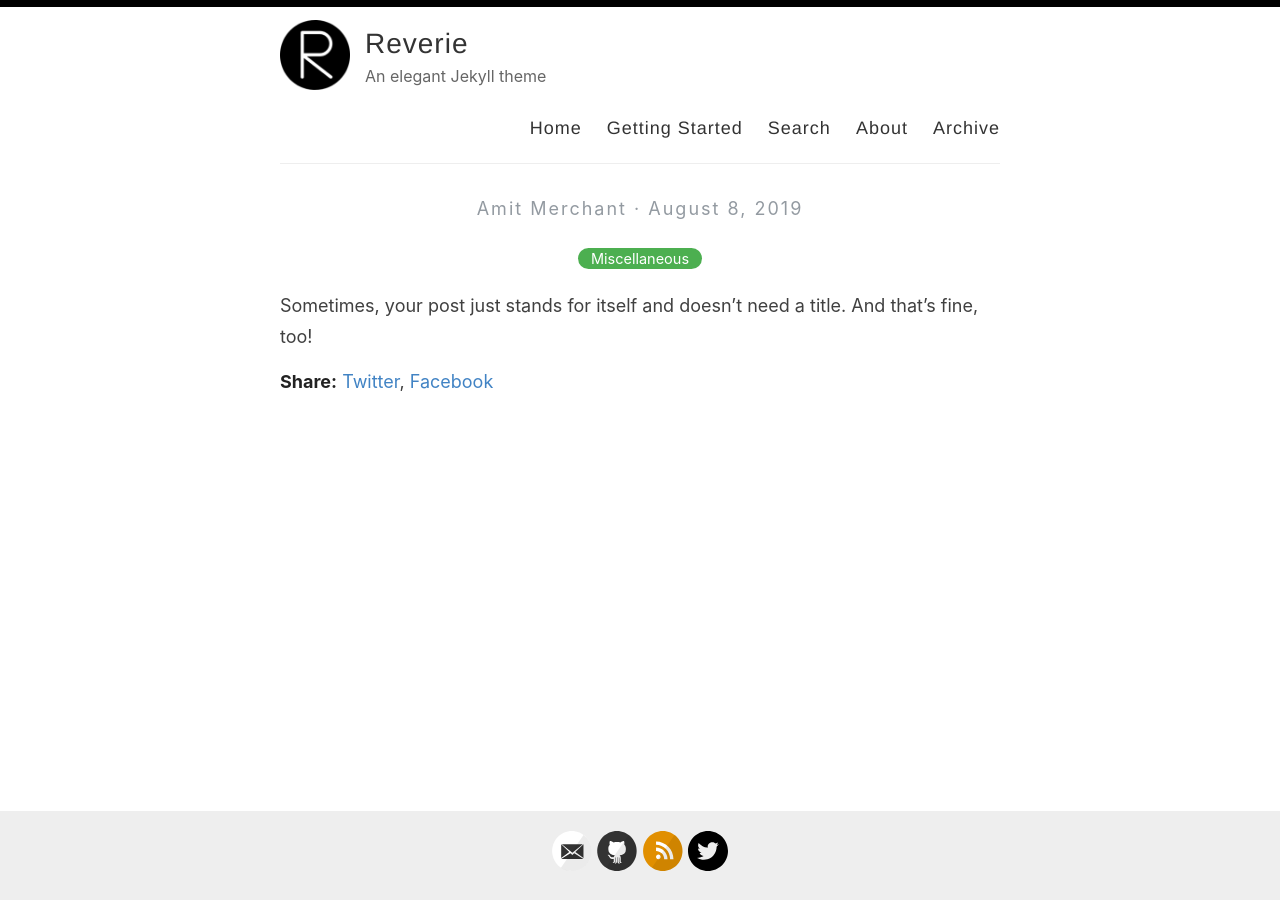
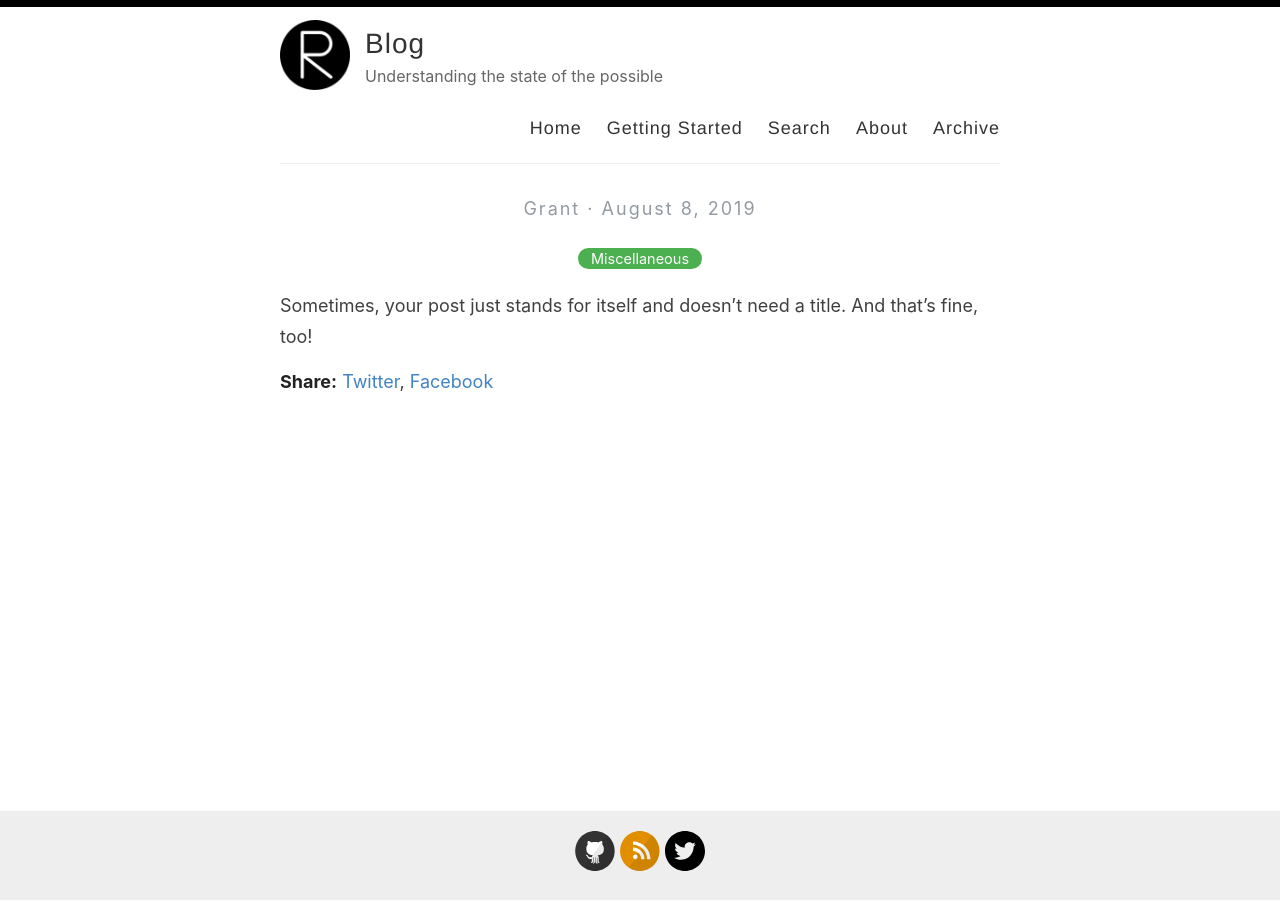
Before and after one commit to Xetnus/blog, a Jekyll site: the page built from _posts/2019-08-08-no-title-posts.md, in a window 1280 px wide. Built offline with Jekyll 4.4.1, drawn with Linux system fonts in a browser that asks for light colours; part of the change alters nothing that is shown.

Commit message:
Update config

```diff
--- a/_config.yml
+++ b/_config.yml
@@ -3,13 +3,13 @@
 #
 
 # Name of your site (displayed in the header)
-name: Reverie
+name: Blog
 
 # Name of the author
-author: Amit Merchant
+author: Grant
 
 # Short bio or description (displayed in the header)
-description: An elegant Jekyll theme
+description: Understanding the state of the possible
 
 # URL of your avatar or profile pic (you could use your GitHub profile pic)
 avatar: /images/reverie.png
@@ -21,41 +21,41 @@ avatar: /images/reverie.png
 # Includes an icon in the footer for each username you enter
 footer-links:
   dribbble:
-  email: amit.d.merchant@gmail.com
+  email:
   facebook:
   flickr:
-  github: amitmerchant1990/reverie
+  github: Xetnus/osm-finder
   instagram:
   linkedin:
   pinterest:
   rss: rss
   twitter: amit_merchant
   stackoverflow:
-  youtube: # channel/<your_long_string> or user/<user-name>
-  googleplus: # anything in your profile username that comes after plus.google.com/
+  youtube:
+  googleplus:
   playconsole:
-  mastodon: # <your-mastodon-instance>/@<your-user-name> eg. fosstodon.org/@username
+  mastodon:
 
 # Enter your Disqus shortname (not your username) to enable commenting on posts
 # You can find your shortname on the Settings page of your Disqus account
 disqus:
 
 # Enter your Google Analytics web tracking code (e.g. UA-2110908-2) to activate tracking
-google_analytics: UA-43339302-11
+google_analytics:
 
 # For newer "GA4" analytics, use the following instead of the "UA" entry above
 #google_analytics_ga4: G-GABC1DEFG
 
 # Your website URL (e.g. http://amitmerchant1990.github.io or http://www.amitmerchant.com)
 # Used for Sitemap.xml and your RSS feed
-url: http://www.amitmerchant.com/reverie
-enforce_ssl: https://www.amitmerchant.com/reverie
+url: http://xetnus.github.io
+enforce_ssl: https://xetnus.github.io
 
 # If you're hosting your site at a Project repository on GitHub pages
 # (http://yourusername.github.io/repository-name)
 # and NOT your User repository (http://yourusername.github.io)
 # then add in the baseurl here, like this: "/repository-name"
-baseurl: "/reverie"
+baseurl:
 
 #
 # !! You don't need to change any of the configuration flags below !!
```
